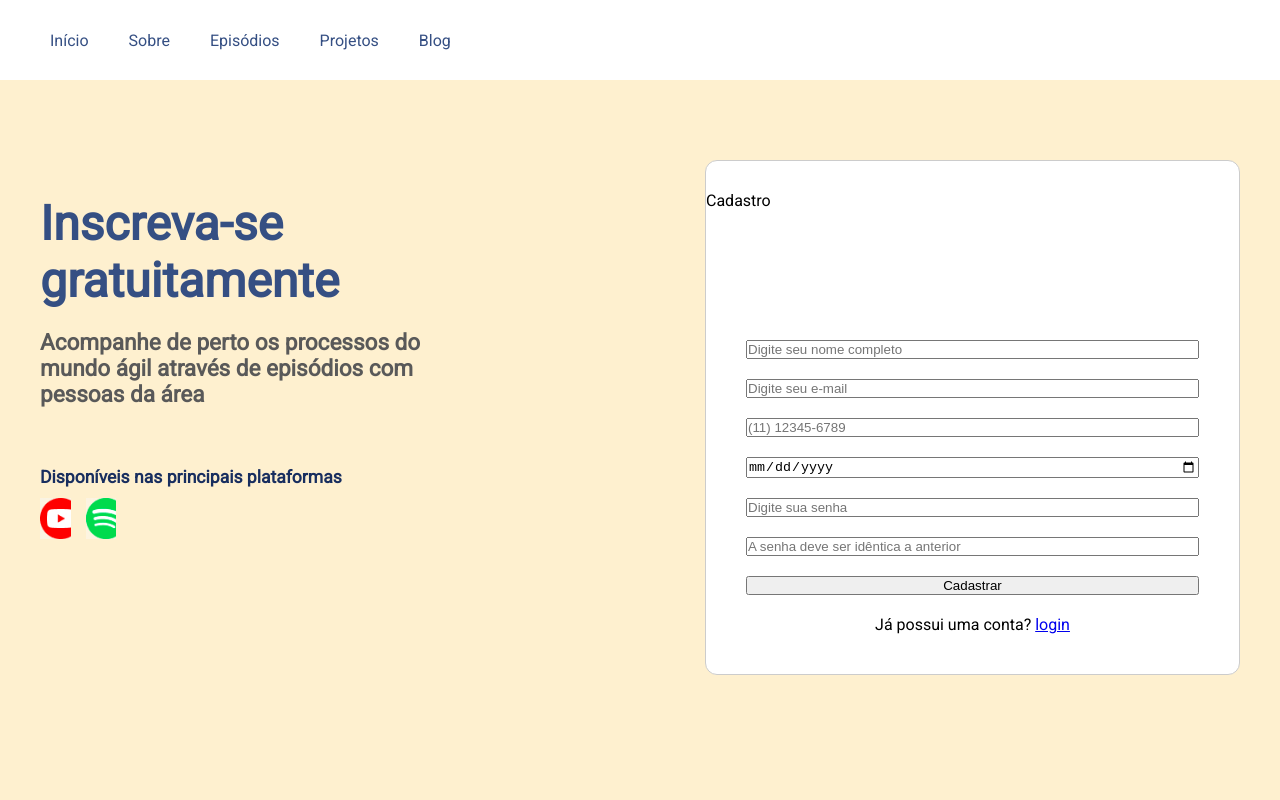
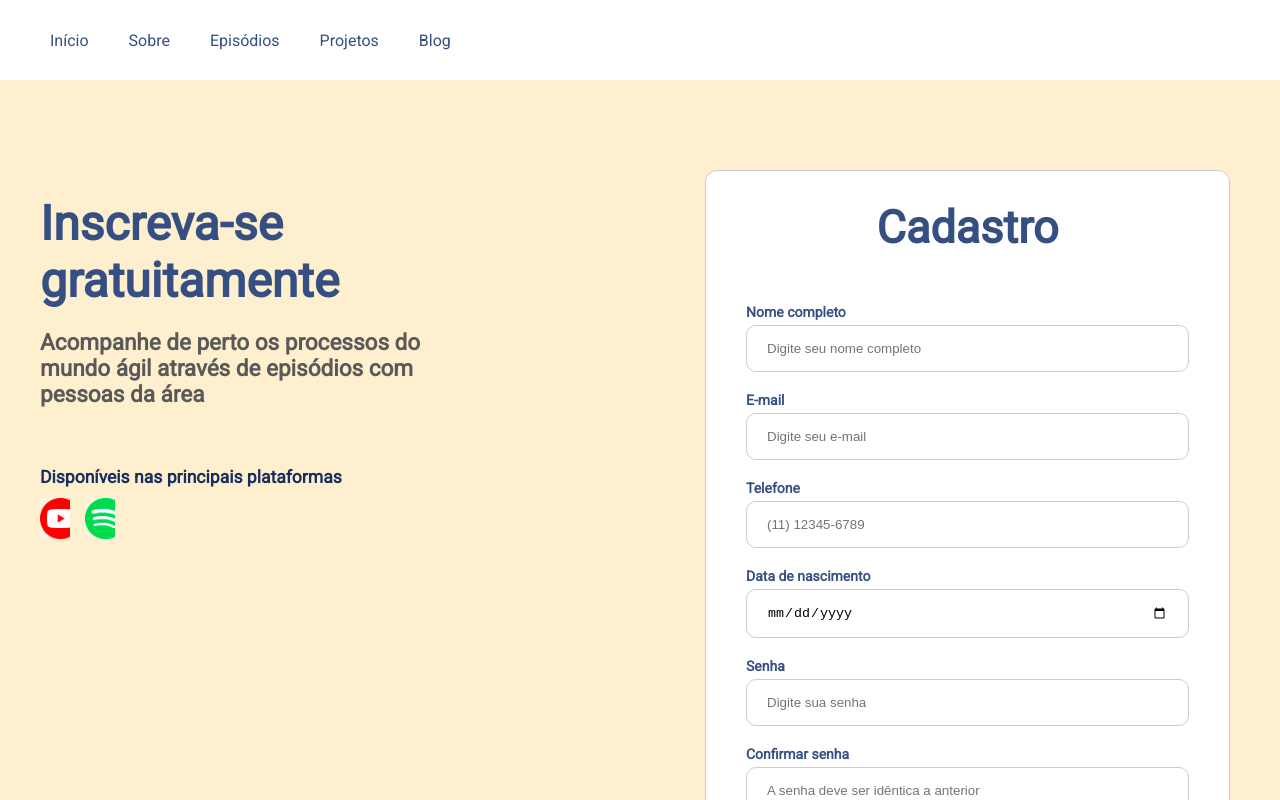
Before and after one commit to JonsMota/Pipoca_Agil_Frontend, a Next.js app: page /register in a window 1280 px wide. Shown: the top 800 px of the page. Built offline with nearby package versions, Linux system fonts and the light colour scheme.

Commit message:
Feito_Input&ButtonFormulario

```diff
--- a/src/components/layout/Spacecontainer.jsx
+++ b/src/components/layout/Spacecontainer.jsx
@@ -65,9 +65,7 @@ const StyledLogo2 = styled.span`
 
 const StyledForm = styled.div`
   width: 50%;
-  height: 90vh;
-  margin: 40px;
-  margin-top: 10vh;
+  padding: 90px 50px;
 `
 
 export default function SpaceContainer({ children }) {
@@ -79,9 +77,7 @@ export default function SpaceContainer({ children }) {
             <h1>Inscreva-se gratuitamente</h1>
           </Title1>
           <Title2>
-            <h2>
-              Acompanhe de perto os processos do mundo ágil através de episódios com pessoas da área
-            </h2>
+            <h2>Acompanhe de perto os processos do mundo ágil através de episódios com pessoas da área</h2>
           </Title2>
           <Title3>
             <h3>Disponíveis nas principais plataformas</h3>
--- a/src/components/layout/inputs/Button.jsx
+++ b/src/components/layout/inputs/Button.jsx
@@ -9,3 +9,15 @@ export const Button = styled.button`
   color: ${(props) => props.theme.colorText};
   font-weight: bold;
 `
+export const ButtonBlue = styled.button`
+  background-color: ${(props) => props.theme.colorText};
+  width: 180px;
+  height: 60px;
+  cursor: pointer;
+  margin-top: 10px;
+  margin-left: 200px;
+  border-radius: 45px;
+  border: 1px solid ${(props) => props.theme.colorText};
+  color: ${(props) => props.theme.white};
+  font-size: 22px;
+`
--- /dev/null
+++ b/src/components/layout/inputs/Input.jsx
@@ -0,0 +1,35 @@
+import styled from 'styled-components'
+
+const InputContainer = styled.div`
+  width: 100%;
+`
+
+const StyledLabel = styled.p`
+  font-weight: bold;
+  font-size: 14px;
+  margin-bottom: 5px;
+`
+
+const StyledInput = styled.input`
+  width: 100%;
+  border: 1px solid ${(props) => props.theme.inputBorder};
+  background-color: ${(props) => props.theme.inputBackground};
+  padding: 15px 20px;
+  box-sizing: border-box;
+  border-radius: 10px;
+
+  &:focus {
+    outline: none;
+  }
+`
+
+const Input = ({ label, ...props }) => {
+  return (
+    <InputContainer>
+      <StyledLabel>{label}</StyledLabel>
+      <StyledInput placeholder={label} {...props} />
+    </InputContainer>
+  )
+}
+
+export default Input
--- a/src/pages/_app.js
+++ b/src/pages/_app.js
@@ -9,6 +9,8 @@ const GlobalStyle = createGlobalStyle`
 
       body {
         font-family: 'Roboto', sans-serif;
+        color: ${props => props.theme.colorTextForm};
+        background-color: ${props => props.theme.background};
       }
     `
 function App({ Component, pageProps }) {
--- a/src/pages/register.jsx
+++ b/src/pages/register.jsx
@@ -2,6 +2,8 @@ import styled from 'styled-components'
 
 import Navbar from '@/components/layout/Navbar'
 import SpaceContainer from '@/components/layout/SpaceContainer'
+import Input from '@/components/layout/inputs/Input'
+import { ButtonBlue } from '@/components/layout/inputs/Button'
 
 const FormContainerOut = styled.div`
   border: 1px solid ${(props) => props.theme.inputBorder};
@@ -10,25 +12,28 @@ const FormContainerOut = styled.div`
 `
 
 const FormContainer = styled.div`
-  margin-top: 20px;
-  padding-top: 10px;
-  padding: 40px;
+  padding: 0px 40px 40px 40px;
 `
 
 const Form = styled.form`
   display: flex;
   flex-direction: column;
-  padding-top: 50px;
+  padding-top: 30px;
   margin: 20px 0;
   gap: 20px;
 `
 
 const Text = styled.p`
   text-align: center;
+  color: rgba(156, 156, 156, 1);
 `
 
 const Title = styled.p`
   padding: 30px 0px 0px 0px;
+  font-size: 30px;
+  font-weight: bold;
+  text-align: center;
+
 `
 
 function RegisterPage() {
@@ -37,19 +42,45 @@ function RegisterPage() {
       <Navbar />
       <SpaceContainer>
         <FormContainerOut>
-          <Title>Cadastro</Title>
+          <Title>
+            <h2>Cadastro</h2>
+          </Title>
           <FormContainer>
             <Form>
-              <input type="text" placeholder="Digite seu nome completo" required />
-              <input type="email" placeholder="Digite seu e-mail" required />
-              <input type="number" placeholder="(11) 12345-6789" required />
-              <input type="date" placeholder="DD/MM/AAAA" required />
-              <input type="password" placeholder="Digite sua senha" required />
-              <input type="password" placeholder="A senha deve ser idêntica a anterior" required />
-              <button>Cadastrar</button>
+              <Input
+                type="text"
+                label="Nome completo"
+                placeholder="Digite seu nome completo"
+              />
+              <Input
+                type="email"
+                label="E-mail"
+                placeholder="Digite seu e-mail"
+              />
+              <Input
+                type="number"
+                label="Telefone"
+                placeholder="(11) 12345-6789"
+              />
+              <Input
+                type="date"
+                label="Data de nascimento"
+                placeholder="DD/MM/AAAA"
+              />
+              <Input
+                type="password"
+                label="Senha"
+                placeholder="Digite sua senha"
+              />
+              <Input
+                type="password"
+                label="Confirmar senha"
+                placeholder="A senha deve ser idêntica a anterior"
+              />
+              <ButtonBlue>Cadastrar</ButtonBlue>
             </Form>
             <Text>
-              Já possui uma conta? <a href="#">login</a>
+              Já possui uma conta? <a href="#"> login</a>
             </Text>
           </FormContainer>
         </FormContainerOut>
--- a/theme.js
+++ b/theme.js
@@ -4,6 +4,9 @@ const theme = {
   colorText1: 'rgba(89, 89, 89, 1)',
   colorText2: 'rgba(24, 46, 95, 1)',
   inputBorder: '#CCCCCC',
+  inputBackground: 'white',
+  colorTextForm: '#354F83',
+  background: '#ECECEC',
   black: '#3A3A3A',
   white: '#FFFFFF'
 }
```
Also changed, not shown: 1 other file (tests, documents, lock files or other folders).
